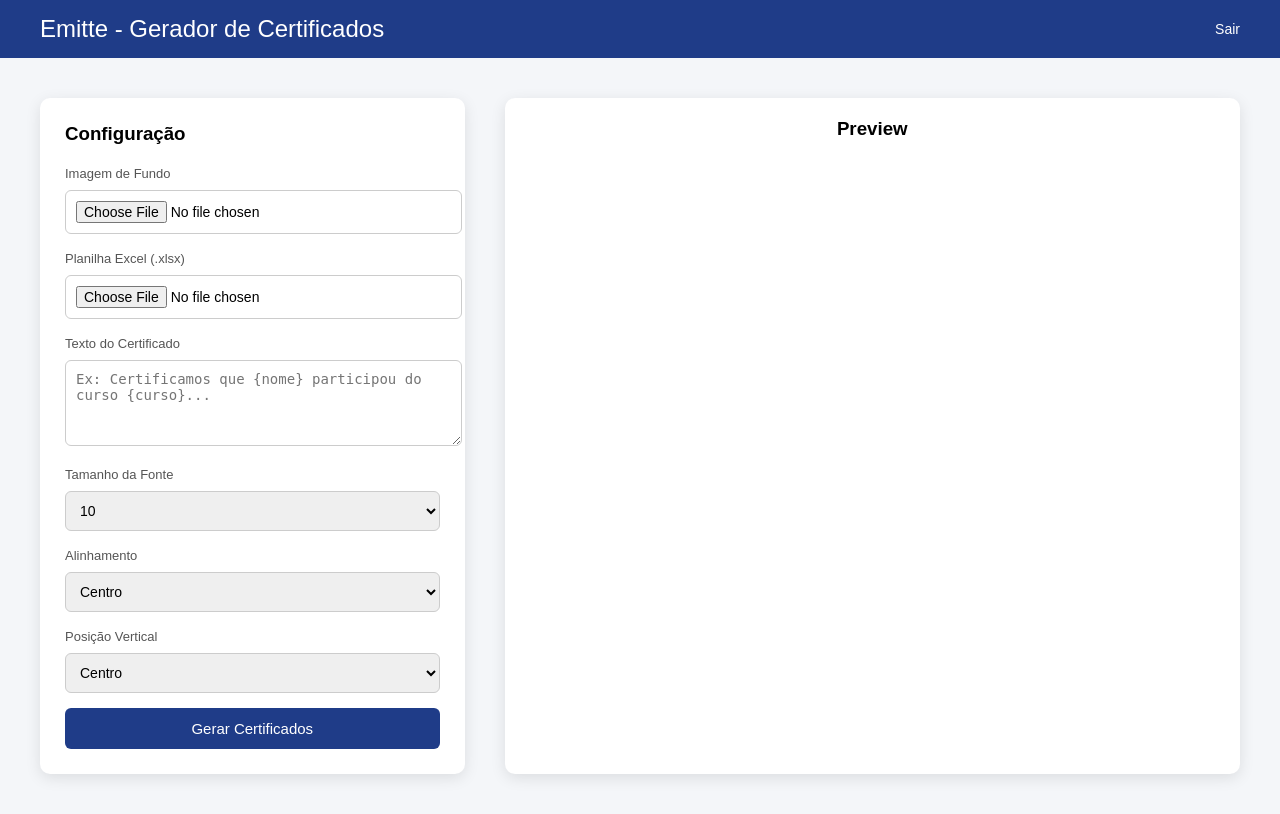
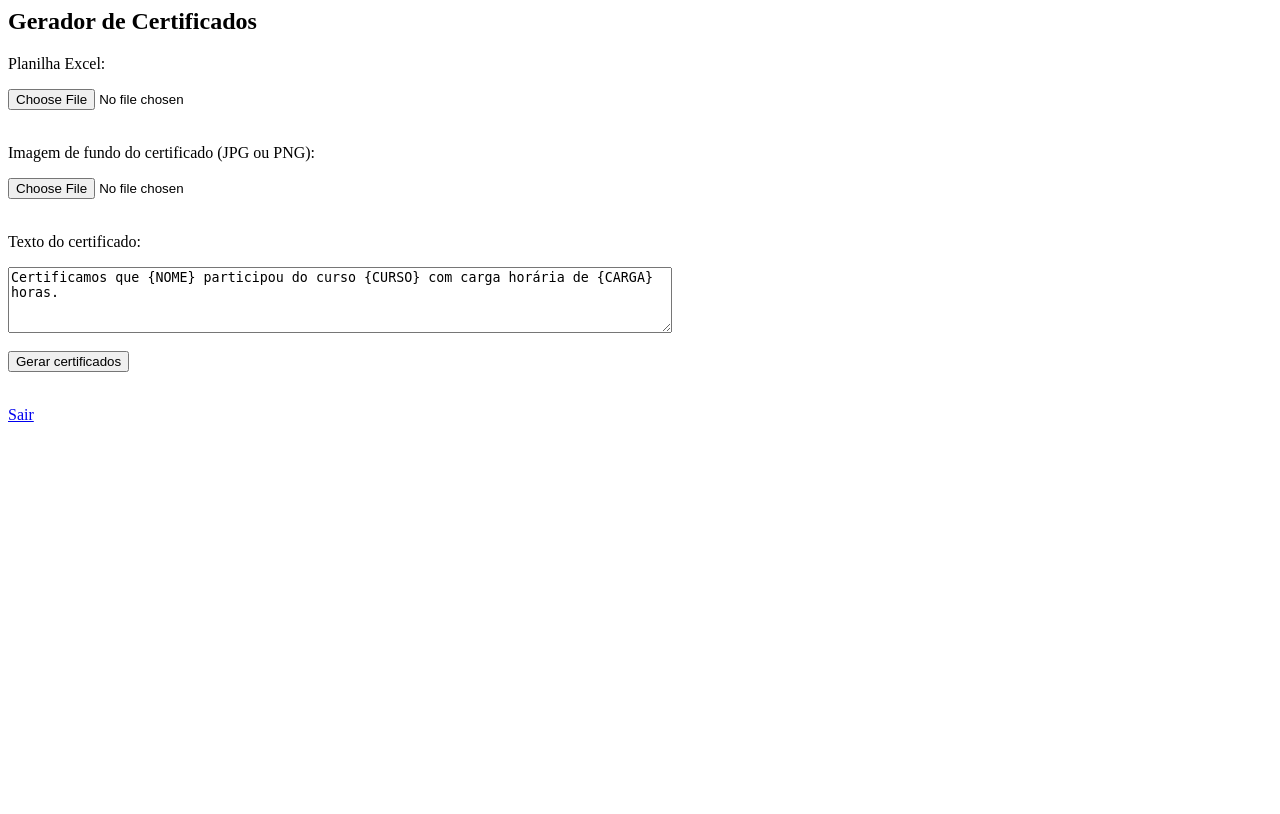
Before and after one commit to sildemberny-bit/certificados-app, a Flask app: page /certificados in a window 1280 px wide. After the commit the page ends 422 px from the top, so only its background shows below. Run offline with Flask 3, Linux system fonts and the light colour scheme; the visitor is signed in with stand-in values (Sample User, id 1).

Commit message:
Update certificados.html

```diff
--- a/templates/certificados.html
+++ b/templates/certificados.html
@@ -1,223 +1,28 @@
-<!DOCTYPE html>
-<html>
-<head>
-    <title>Emitte - Gerador</title>
-    <style>
-        body {
-            margin: 0;
-            font-family: Arial, sans-serif;
-            background-color: #f4f6f9;
-        }
+<h2>Gerador de Certificados</h2>
 
-        header {
-            background: #1f3c88;
-            color: white;
-            padding: 15px 40px;
-            display: flex;
-            justify-content: space-between;
-            align-items: center;
-        }
+<form method="POST" enctype="multipart/form-data">
 
-        header h2 {
-            margin: 0;
-            font-weight: normal;
-        }
+<p>Planilha Excel:</p>
+<input type="file" name="excel" required>
 
-        header a {
-            color: white;
-            text-decoration: none;
-            font-size: 14px;
-        }
+<br><br>
 
-        .container {
-            display: flex;
-            gap: 40px;
-            padding: 40px;
-        }
+<p>Imagem de fundo do certificado (JPG ou PNG):</p>
+<input type="file" name="fundo" required>
 
-        .form-box {
-            width: 35%;
-            background: white;
-            padding: 25px;
-            border-radius: 10px;
-            box-shadow: 0px 4px 15px rgba(0,0,0,0.1);
-        }
+<br><br>
 
-        .preview-box {
-            width: 65%;
-            background: white;
-            padding: 20px;
-            border-radius: 10px;
-            box-shadow: 0px 4px 15px rgba(0,0,0,0.1);
-            position: relative;
-            text-align: center;
-        }
+<p>Texto do certificado:</p>
+<textarea name="texto" rows="4" cols="80" required>
+Certificamos que {NOME} participou do curso {CURSO} com carga horária de {CARGA} horas.
+</textarea>
 
-        .preview-wrapper {
-            position: relative;
-            width: 100%;
-        }
+<br><br>
 
-        #preview-img {
-            width: 100%;
-            display: none;
-        }
+<button type="submit">Gerar certificados</button>
 
-        #preview-text {
-            position: absolute;
-            width: 80%;
-            left: 10%;
-            top: 50%;
-            transform: translateY(-50%);
-            text-align: center;
-            font-size: 16px;
-            white-space: pre-wrap;
-        }
+</form>
 
-        input, select, textarea {
-            width: 100%;
-            padding: 10px;
-            margin: 8px 0 15px 0;
-            border-radius: 6px;
-            border: 1px solid #ccc;
-            font-size: 14px;
-        }
+<br>
 
-        label {
-            font-size: 13px;
-            color: #555;
-        }
-
-        button {
-            width: 100%;
-            padding: 12px;
-            background-color: #1f3c88;
-            color: white;
-            border: none;
-            border-radius: 6px;
-            font-size: 15px;
-            cursor: pointer;
-        }
-
-        button:hover {
-            background-color: #162d66;
-        }
-
-        h3 {
-            margin-top: 0;
-        }
-    </style>
-</head>
-<body>
-
-<header>
-    <h2>Emitte - Gerador de Certificados</h2>
-    <a href="/logout">Sair</a>
-</header>
-
-<div class="container">
-
-    <div class="form-box">
-        <h3>Configuração</h3>
-
-        <form method="POST" enctype="multipart/form-data">
-
-            <label>Imagem de Fundo</label>
-            <input type="file" name="fundo" id="fundo" accept="image/*" required>
-
-            <label>Planilha Excel (.xlsx)</label>
-            <input type="file" name="planilha" accept=".xlsx" required>
-
-            <label>Texto do Certificado</label>
-            <textarea name="texto" id="texto" rows="4"
-            placeholder="Ex: Certificamos que {nome} participou do curso {curso}..."
-            required></textarea>
-
-            <label>Tamanho da Fonte</label>
-            <select name="fonte" id="fonte">
-                {% for i in range(10,21) %}
-                <option value="{{i}}">{{i}}</option>
-                {% endfor %}
-            </select>
-
-            <label>Alinhamento</label>
-            <select name="alinhamento" id="alinhamento">
-                <option value="centro">Centro</option>
-                <option value="esquerda">Esquerda</option>
-                <option value="direita">Direita</option>
-            </select>
-
-            <label>Posição Vertical</label>
-            <select name="posicao_vertical" id="posicao">
-                <option value="superior">Superior</option>
-                <option value="centro" selected>Centro</option>
-                <option value="inferior">Inferior</option>
-            </select>
-
-            <button type="submit">Gerar Certificados</button>
-
-        </form>
-    </div>
-
-    <div class="preview-box">
-        <h3>Preview</h3>
-        <div class="preview-wrapper">
-            <img id="preview-img">
-            <div id="preview-text"></div>
-        </div>
-    </div>
-
-</div>
-
-<script>
-    const fundoInput = document.getElementById("fundo");
-    const previewImg = document.getElementById("preview-img");
-    const textoInput = document.getElementById("texto");
-    const previewText = document.getElementById("preview-text");
-    const fonteInput = document.getElementById("fonte");
-    const alinhamentoInput = document.getElementById("alinhamento");
-    const posicaoInput = document.getElementById("posicao");
-
-    fundoInput.addEventListener("change", function(event) {
-        const file = event.target.files[0];
-        if (file) {
-            previewImg.src = URL.createObjectURL(file);
-            previewImg.style.display = "block";
-        }
-    });
-
-    textoInput.addEventListener("input", atualizarPreview);
-    fonteInput.addEventListener("change", atualizarPreview);
-    alinhamentoInput.addEventListener("change", atualizarPreview);
-    posicaoInput.addEventListener("change", atualizarPreview);
-
-    function atualizarPreview() {
-        previewText.textContent = textoInput.value;
-        previewText.style.fontSize = fonteInput.value + "px";
-
-        if (alinhamentoInput.value === "centro") {
-            previewText.style.textAlign = "center";
-            previewText.style.left = "10%";
-            previewText.style.right = "10%";
-        }
-        if (alinhamentoInput.value === "esquerda") {
-            previewText.style.textAlign = "left";
-        }
-        if (alinhamentoInput.value === "direita") {
-            previewText.style.textAlign = "right";
-        }
-
-        if (posicaoInput.value === "superior") {
-            previewText.style.top = "30%";
-        }
-        if (posicaoInput.value === "centro") {
-            previewText.style.top = "50%";
-        }
-        if (posicaoInput.value === "inferior") {
-            previewText.style.top = "70%";
-        }
-    }
-</script>
-
-</body>
-</html>
+<a href="/logout">Sair</a>
```
